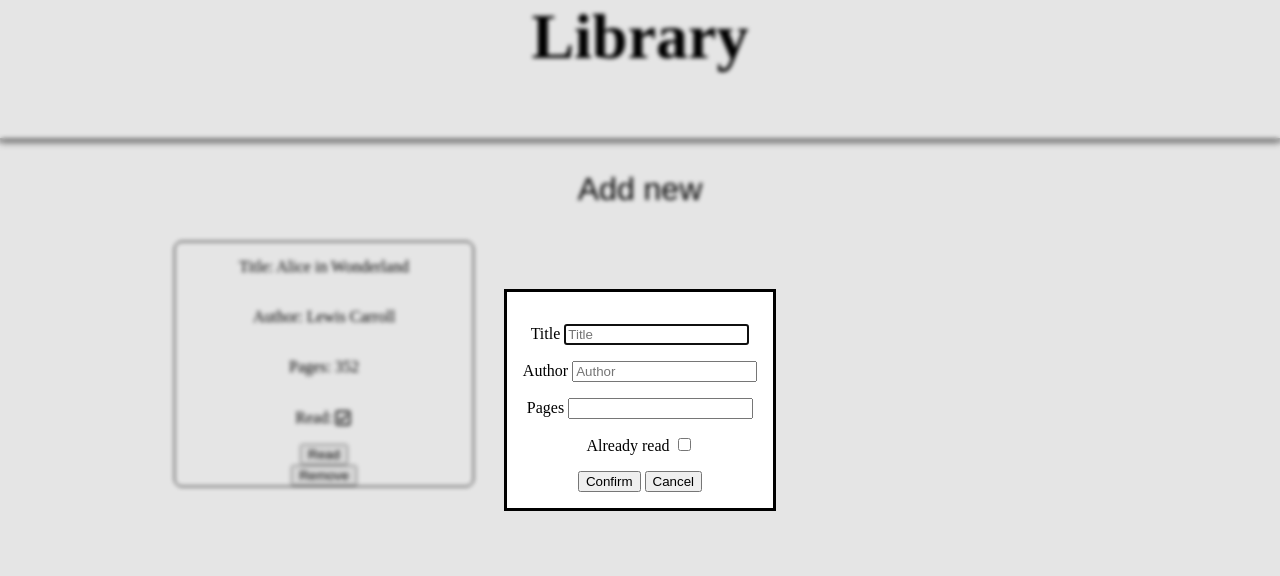
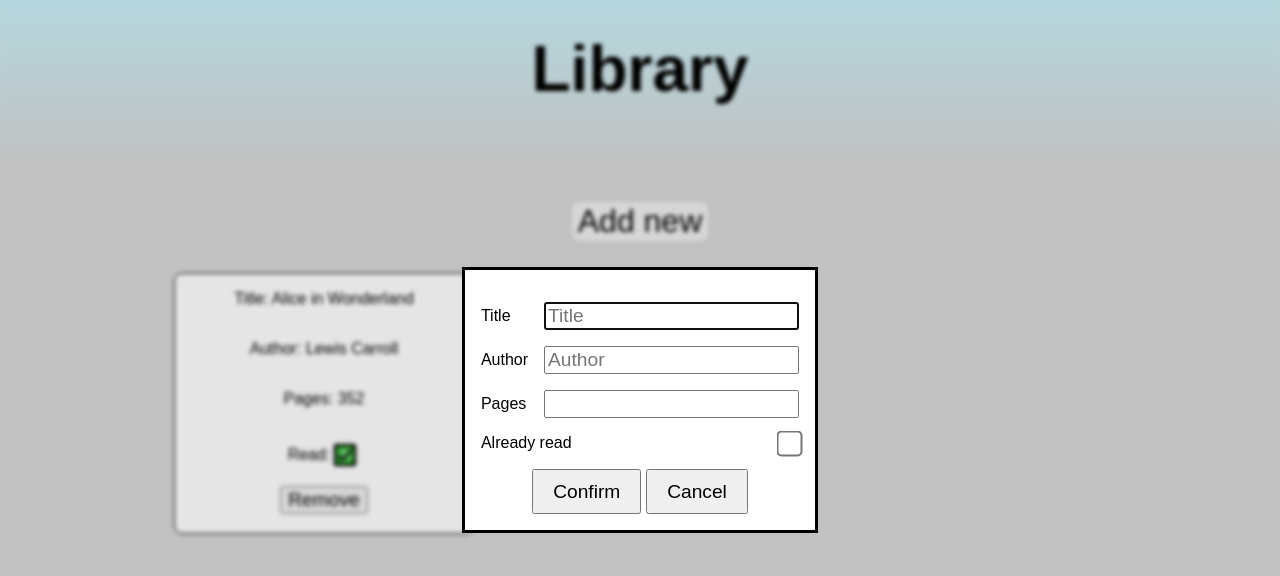
Before and after one commit to Mkkami/odin-library, a plain HTML site: page index.html in a window 1280 px wide. Both pictures are taken after a click on the button "Add new". Drawn offline with Linux system fonts and the light colour scheme.

Commit message:
add styling

```diff
--- a/index.html
+++ b/index.html
@@ -12,12 +12,13 @@
         <h1>Library</h1>
     </header>
     </div>
-    <div class="controls">
-        <button class="addBtn">Add new</button>
-    </div>
-    <div class="content">
-
-    </div>
+    <main>
+        <div class="controls">
+            <button class="addBtn">Add new</button>
+        </div>
+        <div class="content">
+        </div>
+    </main>
     <dialog id="newBookDialog" closedby="closerequest">
         <form method="dialog">
             <p>
--- a/main.js
+++ b/main.js
@@ -22,7 +22,6 @@ Book.prototype.readToggle = function() {
 
 let aiw = new Book('Alice in Wonderland', 'Lewis Carroll',352);
 aiw.readToggle();
-console.log(aiw);
 myLibrary.push(aiw);
 createBookCard(aiw);
 
@@ -30,17 +29,6 @@ createBookCard(aiw);
 addBtn.addEventListener('click', () => {
     dialog.showModal();
 })
-
-
-// confirmBtn.addEventListener('click', (e) => {
-//     e.preventDefault();
-
-//     if (!form.checkValidity()) {
-//         form.reportValidity();
-//         return;
-//     }
-//     handleSubmit();
-// })
 
 cancelBtn.addEventListener('click', () => {
     form.reset();
@@ -61,7 +49,6 @@ function addBookToLibrary(title, author, pages, isRead) {
 }
 
 function handleSubmit(e) {
-
     let formdata = new FormData(form);
     addBookToLibrary(
         formdata.get('title'),
@@ -73,8 +60,6 @@ function handleSubmit(e) {
 
     form.reset();
     dialog.close();
-
-    console.log(myLibrary);
 }
 
 function createElem(type, text) {
@@ -90,17 +75,22 @@ function createBookCard(book) {
     const author = createElem('p', `Author: ${book.author}`)
     const pages = createElem('p', `Pages: ${book.pages}`)
     const read = createElem('p', 'Read: ');
+    const img = document.createElement('img');
 
-    const img = document.createElement('img');
     img.src = book.read ? 'img/checkbox-outline.svg' : 'img/close-box-outline.svg';
+    img.setAttribute('read', book.read ? 'true' : 'false');
+    img.addEventListener('click', () => {
+        book.readToggle();
+        if (book.read) {
+            img.src = 'img/checkbox-outline.svg';
+            img.setAttribute('read', 'true');
+        } else {
+            img.src = 'img/close-box-outline.svg';
+            img.setAttribute('read', 'false');
+        }
+    })
     read.classList.add('readStatus');
     read.appendChild(img);
-
-    const readBtn = createElem('button', 'Read')
-    readBtn.addEventListener('click', () => {
-        book.readToggle();
-        img.src = book.read ? 'img/checkbox-outline.svg' : 'img/close-box-outline.svg';
-    })
 
     const removeBtn = createElem('button', 'Remove')
     removeBtn.addEventListener('click', (e) => {
@@ -112,6 +102,7 @@ function createBookCard(book) {
             }
         }
     })
-    card.append(title, author, pages, read, readBtn, removeBtn);
+
+    card.append(title, author, pages, read, removeBtn);
     content.appendChild(card);
 }
--- a/style.css
+++ b/style.css
@@ -8,17 +8,25 @@
     backdrop-filter: blur(2px);
 }
 
+:root {
+    --gray: #d7d7d7;
+    --blue: #caf0f8;
+    --mid: #D1E2E6;
+}
+
 body {
     margin: 0;
     text-align: center;
+    background-color: #d7d7d7;
+    font-family: sans-serif;
 }
 
 h1 {
     font-size: 4rem;
-    padding-bottom: 1em;
-    /* border-bottom: 2px solid gray; */
+    padding: 0.5em 0 1em;
     margin: 0;
-    box-shadow: 0px 5px 5px gray;
+
+    background: linear-gradient(var(--blue), var(--gray));
 }
 
 button {
@@ -27,14 +35,14 @@ button {
 
 .addBtn {
     font-size: 2rem;
-    background-color: transparent;
+    border-radius: 8px;
     border: none;
     margin: 1em;
 
 }
 
 .addBtn:hover {
-    background-color: lightgray;
+    background-color: var(--blue);
     border-radius: 8px;
 }
 
@@ -54,6 +62,7 @@ button {
     align-items: center;
     border: 1px solid black;
     border-radius: 8px;
+    background-color: white;
 }
 
 .card .readStatus {
@@ -62,6 +71,44 @@ button {
 }
 
 .card img {
-    width: 20px;
-    height: 20px;
+    width: 30px;
+    height: 30px;
+    cursor: pointer;
+
+    background-size: 20px 20px;
+    background-position: center;
+    background-repeat: no-repeat;
 }
+
+.card img[read=true] {
+    background-image: radial-gradient(lightgreen, green);
+}
+
+.card img[read=false] {
+    background-image: radial-gradient(pink, red);
+}
+
+.card button {
+    margin-bottom: 1em;
+    font-size: 1.2rem;
+}
+
+dialog input{
+    font-size: 1.2rem;
+}
+
+dialog input[type=checkbox] {
+    transform: scale(2);
+}
+
+dialog p {
+    display: flex;
+    align-items: center;
+    justify-content: space-between;
+    gap: 1em;
+}
+
+dialog button {
+    font-size: 1.2rem;
+    padding: 0.5em 1em;
+}
```
